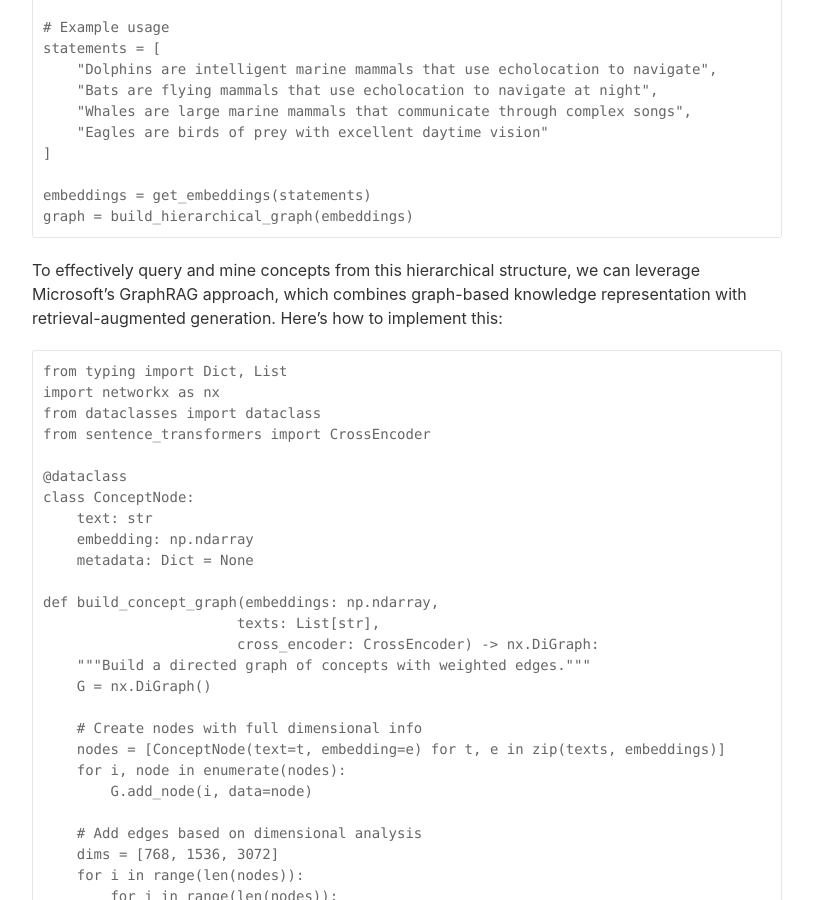
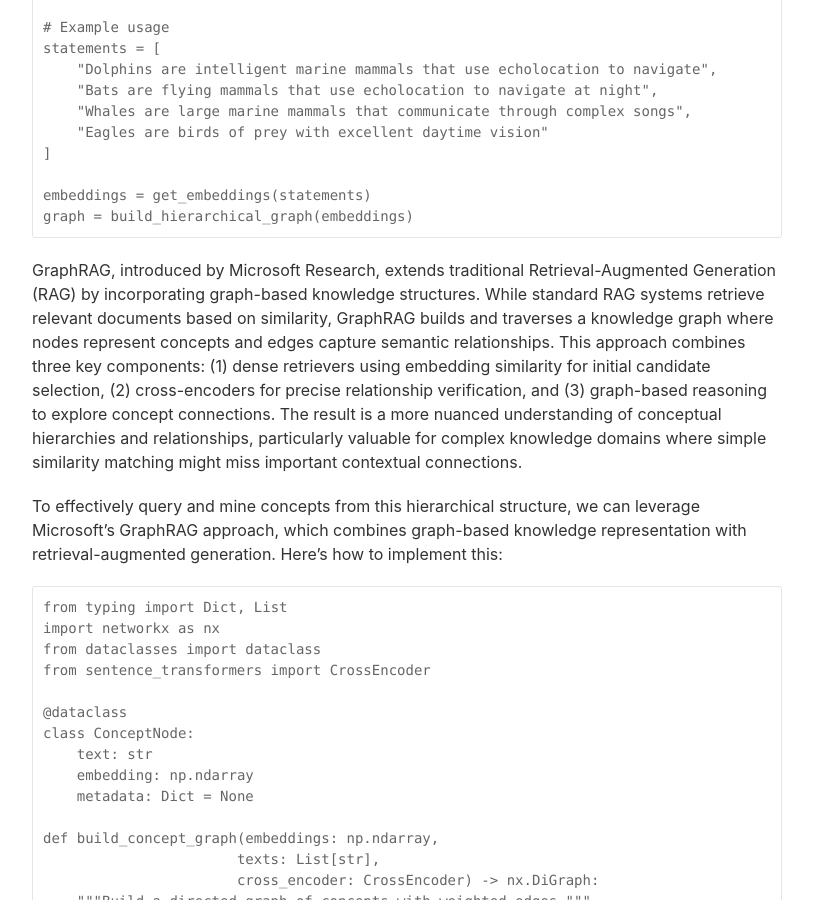
Before and after one commit to nyvyn/nyvyn.github.io, a Jekyll site: the page built from _notes/2024-12-24-graph-embeddings.markdown, in a window 1280 px wide and 900 px high, scrolled down 2380 px. Shown: the whole window, without its empty margins (233-1046 px from the left). Built offline with Jekyll 4.4.1, drawn with Linux system fonts in a browser that asks for light colours; some of the changed text lies outside the part shown.

Commit message:
docs: Add introductory paragraph explaining GraphRAG approach and key concepts

````diff
--- a/_notes/2024-12-24-graph-embeddings.markdown
+++ b/_notes/2024-12-24-graph-embeddings.markdown
@@ -101,6 +101,14 @@ embeddings = get_embeddings(statements)
 graph = build_hierarchical_graph(embeddings)
 ```
 
+GraphRAG, introduced by Microsoft Research, extends traditional Retrieval-Augmented Generation (RAG) by incorporating
+graph-based knowledge structures. While standard RAG systems retrieve relevant documents based on similarity, GraphRAG
+builds and traverses a knowledge graph where nodes represent concepts and edges capture semantic relationships. This
+approach combines three key components: (1) dense retrievers using embedding similarity for initial candidate selection,
+(2) cross-encoders for precise relationship verification, and (3) graph-based reasoning to explore concept connections.
+The result is a more nuanced understanding of conceptual hierarchies and relationships, particularly valuable for
+complex knowledge domains where simple similarity matching might miss important contextual connections.
+
 To effectively query and mine concepts from this hierarchical structure, we can leverage Microsoft's GraphRAG approach,
 which combines graph-based knowledge representation with retrieval-augmented generation. Here's how to implement this:
 
````
